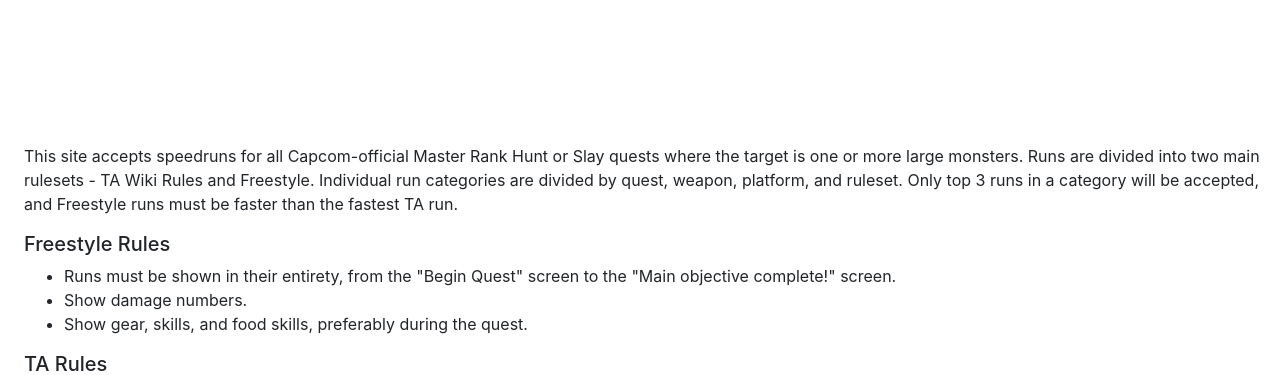
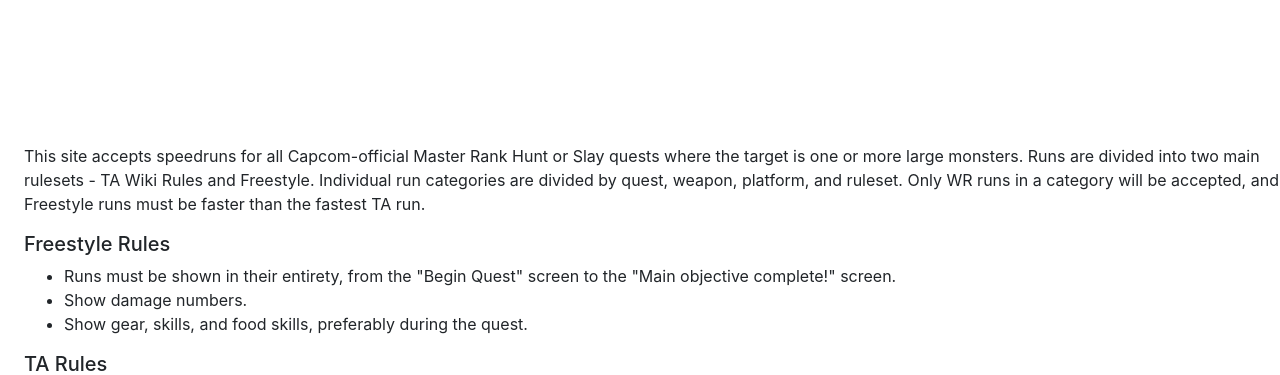
Before and after one commit to shraymittal/iceborne-leaderboard, a Flask app: page /rules in a window 1280 px wide. Shown: the part 56-431 px from the top of the page. Run offline with Flask 2, Linux system fonts and the light colour scheme; some libraries are stand-ins or nearby versions.

Commit message:
only wrs

```diff
--- a/templates/rules.html
+++ b/templates/rules.html
@@ -68,7 +68,7 @@
 (adsbygoogle = window.adsbygoogle || []).push({});
 </script> <br />
 <!-- End of Top of Page -->
-      <p class="text-lg-left ml-4"><br />This site accepts speedruns for all Capcom-official Master Rank Hunt or Slay quests where the target is one or more large monsters. Runs are divided into two main rulesets - TA Wiki Rules and Freestyle. Individual run categories are divided by quest, weapon, platform, and ruleset. Only top 3 runs in a category will be accepted, and Freestyle runs must be faster than the fastest TA run.</p>
+      <p class="text-lg-left ml-4"><br />This site accepts speedruns for all Capcom-official Master Rank Hunt or Slay quests where the target is one or more large monsters. Runs are divided into two main rulesets - TA Wiki Rules and Freestyle. Individual run categories are divided by quest, weapon, platform, and ruleset. Only WR runs in a category will be accepted, and Freestyle runs must be faster than the fastest TA run.</p>
 
     <h5 class="text-lg-left ml-4">Freestyle Rules</h5>
     <ul class="ml-4 text-lg-left" list-style-type="disc" padding-left="1em">
```
